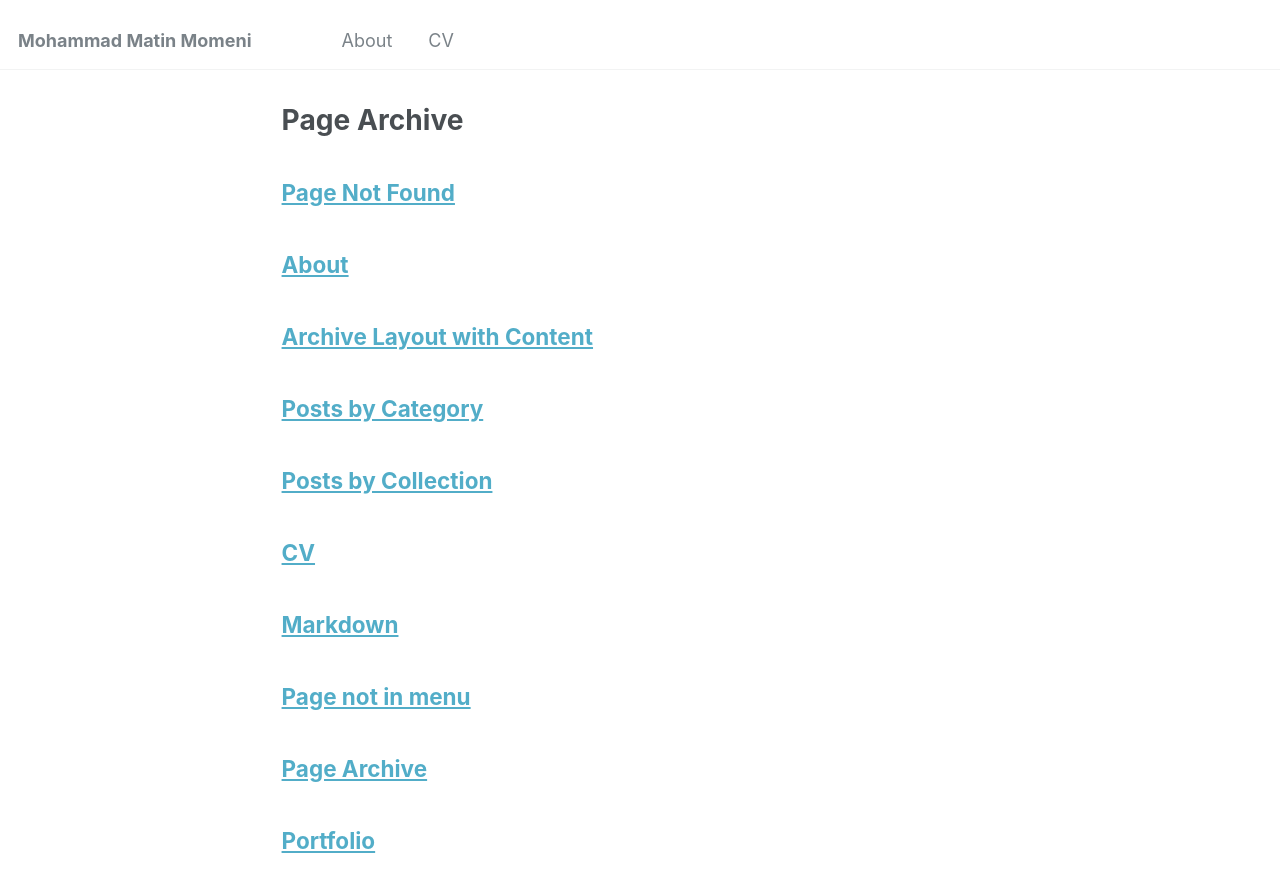
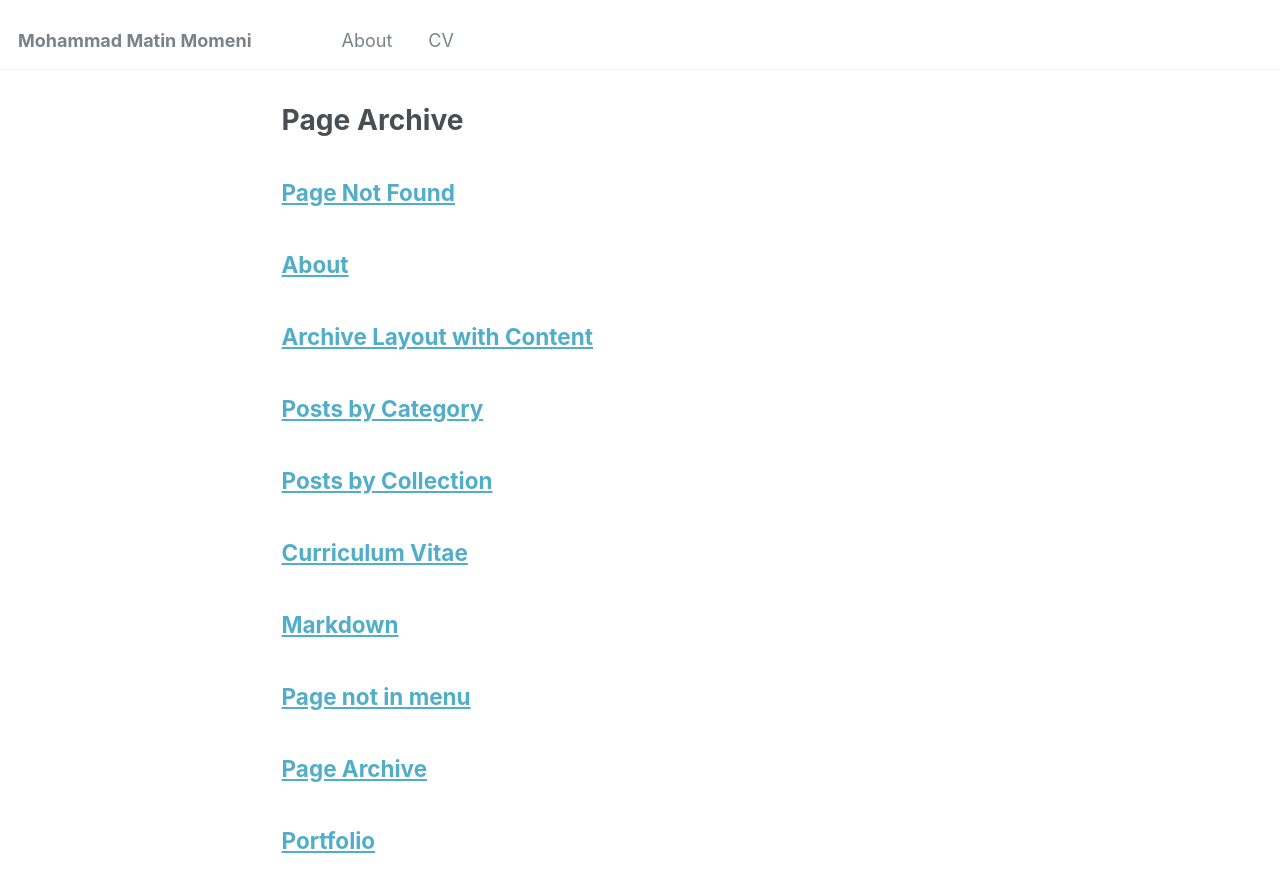
Before and after one commit to Mohammad-Momeni/Mohammad-Momeni.github.io, a Jekyll site: the page built from _pages/page-archive.html, in a window 1280 px wide and 900 px high. Shown: the top 892 px of the window. Built offline with Jekyll 4.4.1, drawn with Linux system fonts in a browser that asks for light colours.

Commit message:
Quick CV change

```diff
--- a/_pages/cv.md
+++ b/_pages/cv.md
@@ -1,6 +1,6 @@
 ---
 layout: archive
-title: "CV"
+title: "Curriculum Vitae"
 permalink: /cv/
 author_profile: true
 redirect_from:
```
Also changed, not shown: other parts of _pages/cv.md (+0 -3 lines).
